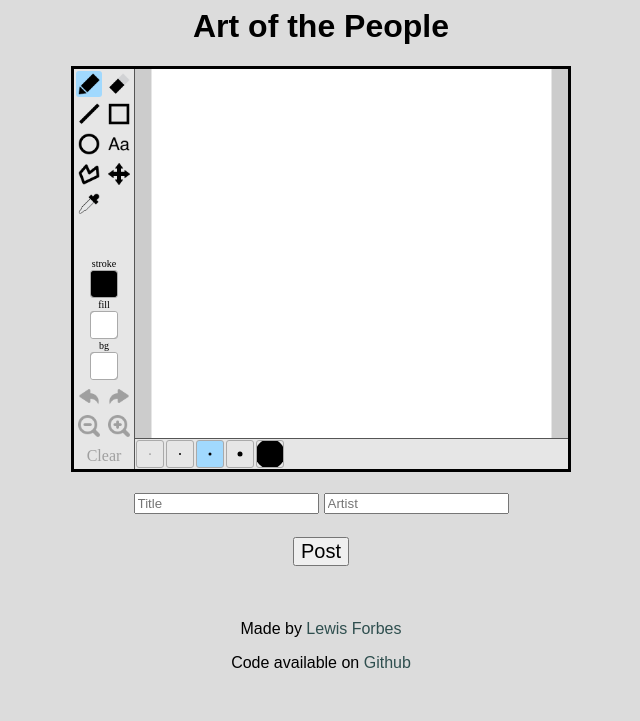
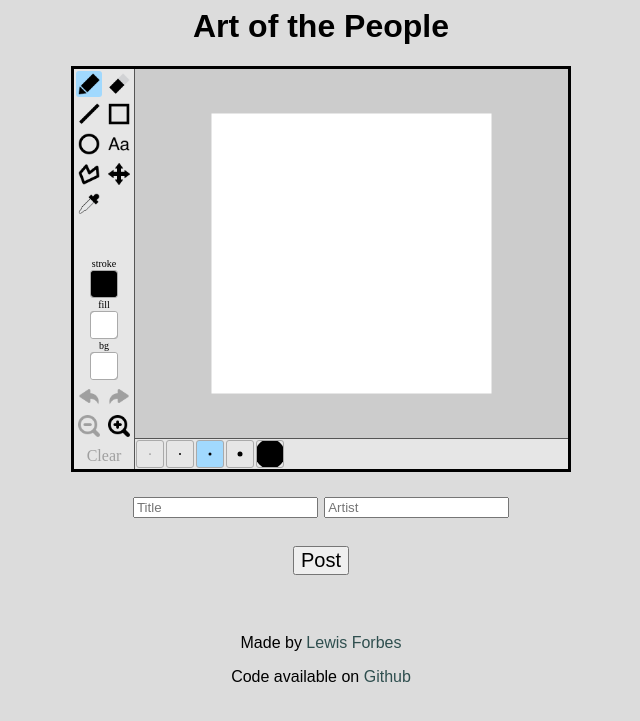
Before and after one commit to lewisforbes/art-of-the-people, a Django app: page / in a window 1280 px wide. Shown: the top 721 px of the page, without its empty margins (319-959 px from the left). Run offline with Django 3.2, Linux system fonts and the light colour scheme; some libraries are stand-ins or nearby versions.

Commit message:
Add files via upload

```diff
--- a/templates/home.html
+++ b/templates/home.html
@@ -67,10 +67,11 @@
       zoomMax: 1,
       imageSize: imageSize,
     });
+    lc.setZoom(0.7);
   </script>
 
   <br>
-<form id="my-form" autocomplete="off" style="font-size: 20px;">
+<form id="my-form" autocomplete="off" style="font-size: 25px;">
   <input type="text" id="title" name="title" placeholder="Title" required/>
   <input type="text" id="artist" name="artist" placeholder="Artist" required/>
   <input type="hidden" id="csrfmiddlewaretoken" name="csrfmiddlewaretoken" value="{{ csrf_token }}"/>
@@ -106,9 +107,6 @@
       }
 
       function getImgData() {
-        // var canvasElement = document.getElementById('lc').getElementsByTagName('canvas')[1];
-        // var MIME_TYPE = "image/png";
-        // var imgURL = canvasElement.toDataURL(MIME_TYPE);
         imgURL = lc.getImage({rect: imageBounds}).toDataURL("image/png");
         return imgURL;
       }
```
